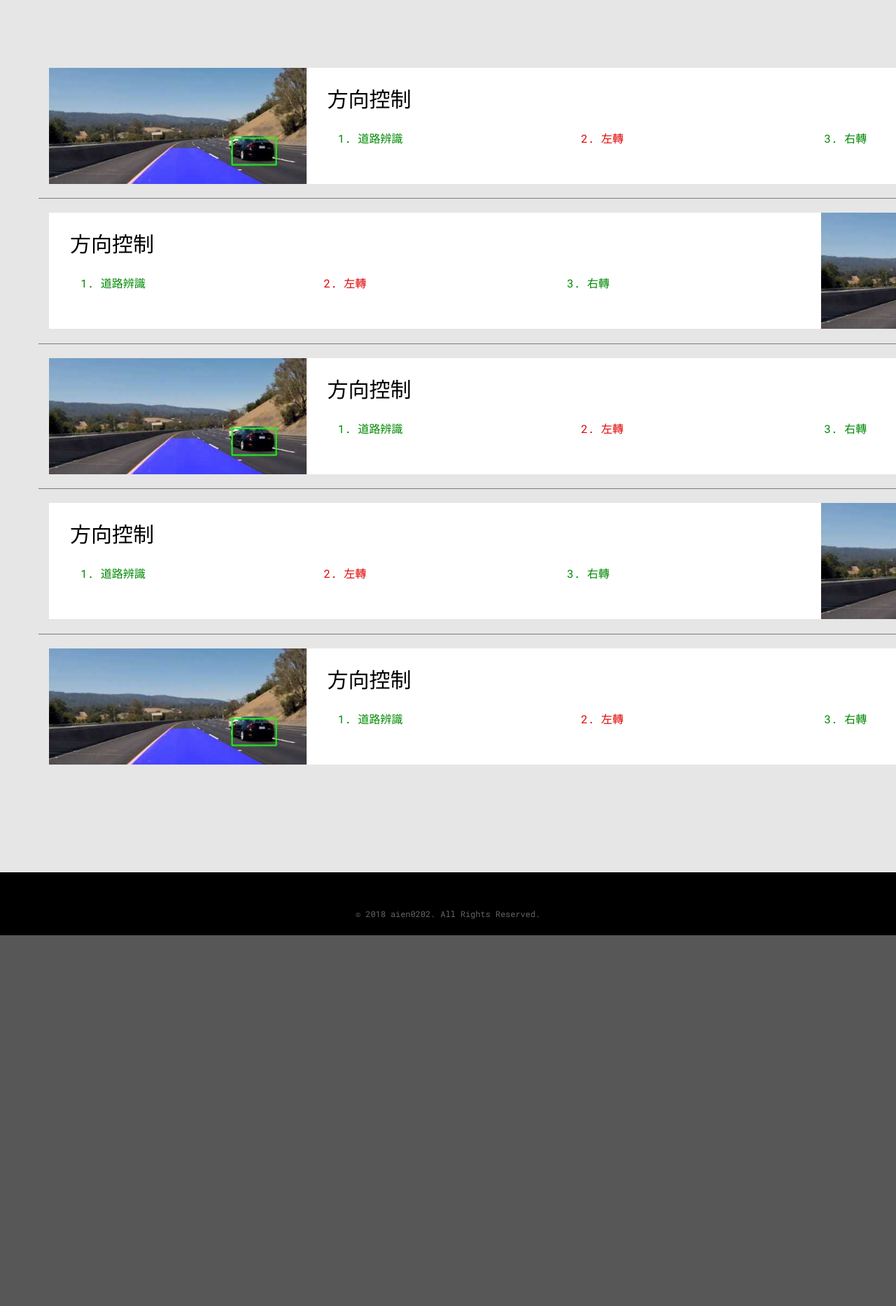
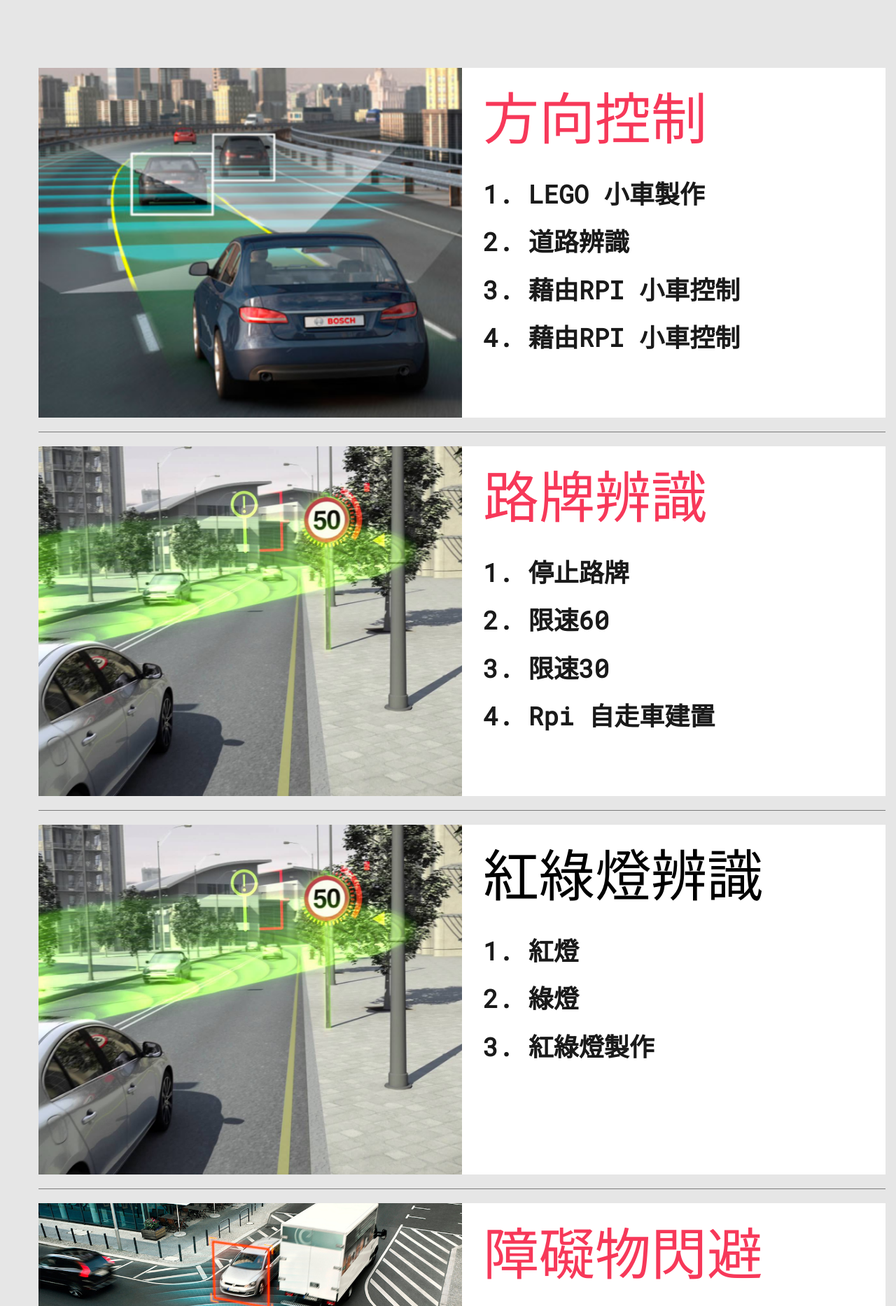
Before and after one commit to AIEN0202/Self_driving_car_web, a Django app: template demo/templates/Demo.html in a window 1280 px wide. Shown: the part 901-2768 px from the top of the page at 70% size. Before the commit the page ends 2238 px from the top, so only its background shows below. Run offline with Django 3.2, Linux system fonts and the light colour scheme; the template is opened without the code that fills it, so the values that code supplies are empty; some libraries are stand-ins or nearby versions; some web fonts are replaced.

Commit message:
git for ver 3

```diff
--- a/demo/templates/Demo.html
+++ b/demo/templates/Demo.html
@@ -23,7 +23,7 @@
 {% endblock %} {% block main_content %}
 
 <ul id="gtco-post-list-demo">
-    <li class="full entry animate-box" data-animate-effect="fadeIn" style="min-height: 100px;">
+    <!-- <li class="full entry animate-box" data-animate-effect="fadeIn" style="min-height: 100px;">
         <div class="col-md-12">
             <div class="entry-img" style="background-image: url(/static/images/road_dect.jpg);width: 400px;height: 100px; min-height: 100px;"></div>
             <div class="entry-desc" style="width: 75%;">
@@ -64,17 +64,30 @@
             </div>
         </div>
 
+    </li> -->
+
+    <li class="full entry animate-box" data-animate-effect="fadeIn">
+        <div class="entry-img" style="background-image: url(/static/images/self_drivecar.png);width: 500px;"></div>
+        <div class="entry-desc">
+            <h3 style="font-size: 80px !important;"><a href="">方向控制</a></h3>
+            <p style="font-size: 36px; font-weight: bold;">
+                1. LEGO 小車製作
+                <br> 2. 道路辨識
+                <br> 3. 藉由RPI 小車控制
+                <br> 4. 藉由RPI 小車控制
+            </p>
+        </div>
     </li>
 
     <li class="full entry animate-box" style="min-height: FIT-CONTENT;text-align: center;background: none;">
         <hr id="f" style="border-top: 1px solid #7b7b7b;">
     </li>
 
-    <li class="full entry animate-box" data-animate-effect="fadeIn" style="min-height: 100px;">
+    <!-- <li class="full entry animate-box" data-animate-effect="fadeIn" style="min-height: 100px;">
         <div class="col-md-12">
             <div class="entry-desc" style="width: 75%;">
                 <h3>
-                    <a data-toggle="collapse" href="#c2" style="color: black;">方向控制</a>
+                    <a data-toggle="collapse" href="#c2" style="color: black;">路牌辨識</a>
                 </h3>
                 <div class="col-md-4">
                     <a href="https://www.youtube.com/watch?v=8gVCiqM-pIY">
@@ -111,18 +124,43 @@
             </div>
         </div>
 
+    </li> -->
+
+    <li class="full entry animate-box" data-animate-effect="fadeIn">
+        <div class="entry-img" style="background-image: url(/static/images/self-driving-car_2.jpg);width: 500px;"></div>
+        <div class="entry-desc">
+            <h3 style="font-size: 80px !important;"><a href="https://youtu.be/zuhcRmceR0E">路牌辨識</a></h3>
+            <p style="font-size: 36px; font-weight: bold;">
+                1. 停止路牌
+                <br> 2. 限速60
+                <br> 3. 限速30
+                <br> 4. Rpi 自走車建置
+            </p>
+        </div>
     </li>
 
     <li class="full entry animate-box" style="min-height: FIT-CONTENT;text-align: center;background: none;">
         <hr id="f" style="border-top: 1px solid #7b7b7b;">
     </li>
 
-    <li class="full entry animate-box" data-animate-effect="fadeIn" style="min-height: 100px;">
+    <li class="full entry animate-box" data-animate-effect="fadeIn">
+        <div class="entry-img" style="background-image: url(/static/images/self-driving-car_2.jpg);width: 500px;"></div>
+        <div class="entry-desc">
+            <h3 style="font-size: 80px !important;">紅綠燈辨識</h3>
+            <p style="font-size: 36px; font-weight: bold;">
+                1. 紅燈
+                <br> 2. 綠燈
+                <br> 3. 紅綠燈製作
+            </p>
+        </div>
+    </li>
+
+    <!-- <li class="full entry animate-box" data-animate-effect="fadeIn" style="min-height: 100px;">
         <div class="col-md-12">
             <div class="entry-img" style="background-image: url(/static/images/road_dect.jpg);width: 400px;height: 100px; min-height: 100px;"></div>
             <div class="entry-desc" style="width: 75%;">
                 <h3>
-                    <a data-toggle="collapse" href="#c3" style="color: black;">方向控制</a>
+                    <a data-toggle="collapse" href="#c3" style="color: black;">紅綠燈辨識</a>
                 </h3>
                 <div class="col-md-4">
                     <a href="https://www.youtube.com/watch?v=8gVCiqM-pIY">
@@ -158,17 +196,30 @@
             </div>
         </div>
 
-    </li>
+    </li> -->
 
     <li class="full entry animate-box" style="min-height: FIT-CONTENT;text-align: center;background: none;">
         <hr id="f" style="border-top: 1px solid #7b7b7b;">
     </li>
 
+    <li class="full entry animate-box" data-animate-effect="fadeIn">
+        <div class="entry-img" style="background-image: url(/static/images/self-driving-car_1.jpg);width: 500px;"></div>
+        <div class="entry-desc">
+                <h3 style="font-size: 80px !important;"><a href="https://youtu.be/VitsxLbQevI">障礙物閃避</a></h3>
+                <p style="font-size: 36px; font-weight: bold;">
+                    1. 障礙物閃避判斷
+                    <br> 2. 超音波測距
+                    <br> 3. 超音波製作
+                </p>
+        </div>
+    </li>
+
+    <!--
     <li class="full entry animate-box" data-animate-effect="fadeIn" style="min-height: 100px;">
         <div class="col-md-12">
             <div class="entry-desc" style="width: 75%;">
                 <h3>
-                    <a data-toggle="collapse" href="#c4" style="color: black;">方向控制</a>
+                    <a data-toggle="collapse" href="#c4" style="color: black;">障礙物閃避</a>
                 </h3>
                 <div class="col-md-4">
                     <a href="https://www.youtube.com/watch?v=8gVCiqM-pIY">
@@ -205,54 +256,7 @@
             </div>
         </div>
 
-    </li>
-
-    <li class="full entry animate-box" style="min-height: FIT-CONTENT;text-align: center;background: none;">
-        <hr id="f" style="border-top: 1px solid #7b7b7b;">
-    </li>
-
-    <li class="full entry animate-box" data-animate-effect="fadeIn" style="min-height: 100px;">
-        <div class="col-md-12">
-            <div class="entry-img" style="background-image: url(/static/images/road_dect.jpg);width: 400px;height: 100px; min-height: 100px;"></div>
-            <div class="entry-desc" style="width: 75%;">
-                <h3>
-                    <a data-toggle="collapse" href="#c5" style="color: black;">方向控制</a>
-                </h3>
-                <div class="col-md-4">
-                    <a href="https://www.youtube.com/watch?v=8gVCiqM-pIY">
-                        <p style="font-size: 16px; color: #008a04;">
-                            1. 道路辨識
-                        </p>
-                    </a>
-                </div>
-                <div class="col-md-4">
-                    <a href="https://www.youtube.com/watch?v=uny1EQXbE_E">
-                        <p style="font-size: 16px; color: #e20000;">
-                            2. 左轉
-                        </p>
-                    </a>
-                </div>
-                <div class="col-md-4">
-                    <a href="https://www.youtube.com/watch?v=V6dMsWXO9zc">
-                        <p style="font-size: 16px; color: #008a04;">
-                            3. 右轉
-                        </p>
-                    </a>
-                </div>
-            </div>
-        </div>
-        <div class="col-md-12 collapse" id="c5">
-            <div class="card card-body" style="">
-                <div style="border-top: 1px solid silver;margin-top: 20px;padding: 20px;">
-                    <h3>流程圖</h3>
-                    <div style="text-align: center;">
-                        <img src="/static/images/flow.jpg" alt="flow" style="width: 500px;">
-                    </div>
-                </div>
-            </div>
-        </div>
-
-    </li>
+    </li>    -->
 </ul>
 
 {% endblock %} {% block script_part %} {% endblock %}
--- a/home/templates/Home.html
+++ b/home/templates/Home.html
@@ -19,7 +19,7 @@
                         <br>
                     </p>
                 </div>
-                <div class="col-md-6">
+                <!-- <div class="col-md-6">
                     <p style="font-weight:bold;font-size: 36px; color: #e20000;">
                         缺點
                         <br> 1. 道德困境
@@ -28,7 +28,7 @@
                         <br> 4. 應變能力
                         <br>
                     </p>
-                </div>
+                </div> -->
             </div>
         </a>
         <!-- <a href="#" class="post-meta">Business
--- a/templates/master.html
+++ b/templates/master.html
@@ -74,7 +74,7 @@
         </header>
 
         <div id="gtco-main">
-            <div class="container" style="width: 1570px;">
+            <div class="container" style="width: auto;">
                 <div class="row row-pb-md">
                     <div class="col-md-12">
                             {% block main_content %} {% endblock %}
```
Also changed, not shown: function/templates/Function.html (+22 -4 lines), demo/static/images/self-driving-car_1.jpg (added), demo/static/images/self-driving-car_2.jpg (added), demo/static/images/self_drivecar.png (added), function/static/images/lego1.jpg (added), function/static/images/myflow.jpg (added), function/static/images/p1.jpg (added), function/static/images/p2.jpg (added).
